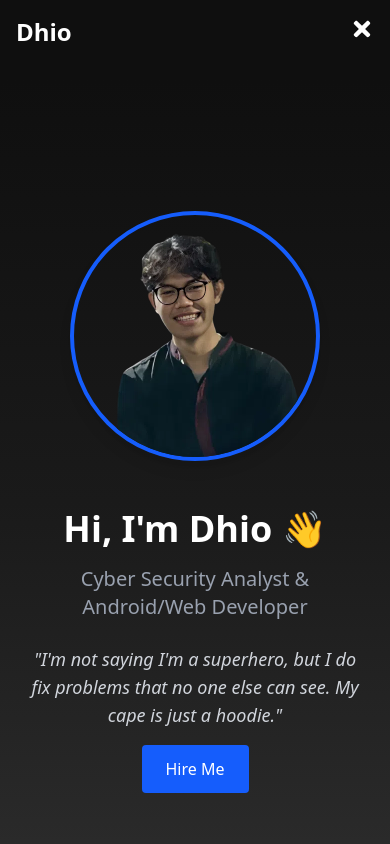
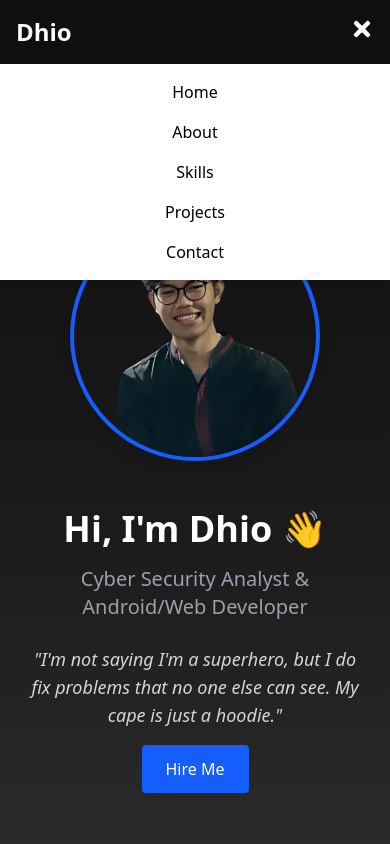
Before and after one commit to Faryuki/Profile-Portofolio-WEB, a Next.js app: page / in a window 390 px wide. Both pictures are taken after a click on the button "Toggle Menu". Shown: the top 844 px of the page. Built offline with nearby package versions, Linux system fonts and the light colour scheme.

Commit message:
Update Lastest

```diff
--- a/src/app/components/Navbar.tsx
+++ b/src/app/components/Navbar.tsx
@@ -2,6 +2,8 @@
 
 import { useEffect, useState } from 'react';
 import { FaBars, FaTimes } from 'react-icons/fa';
+
+const navLinks = ['Home', 'About', 'Skills', 'Projects', 'Contact'];
 
 export default function Navbar() {
   const [scrolled, setScrolled] = useState(false);
@@ -11,16 +13,13 @@ export default function Navbar() {
     const handleScroll = () => {
       setScrolled(window.scrollY > 50);
     };
-
     window.addEventListener('scroll', handleScroll);
     return () => window.removeEventListener('scroll', handleScroll);
   }, []);
 
-  const navLinks = ['Home', 'About', 'Skills', 'Projects', 'Contact'];
-
   return (
     <nav
-      className={`fixed top-0 left-0 right-0 z-50 transition-all duration-300 ${
+      className={`fixed top-0 left-0 w-full z-50 transition-all duration-300 ${
         scrolled ? 'bg-white shadow-md' : 'bg-transparent'
       }`}
     >
@@ -64,7 +63,24 @@ export default function Navbar() {
           </button>
         </div>
       </div>
+
+      {/* Mobile Menu Overlay */}
+      {menuOpen && (
+        <div className="md:hidden bg-white shadow-md">
+          <div className="px-4 py-4 flex flex-col space-y-4 text-center">
+            {navLinks.map((item) => (
+              <a
+                key={item}
+                href={`#${item.toLowerCase()}`}
+                onClick={() => setMenuOpen(false)}
+                className="text-black hover:text-blue-600 font-medium"
+              >
+                {item}
+              </a>
+            ))}
+          </div>
+        </div>
+      )}
     </nav>
-
   );
 }
--- a/src/app/globals.css
+++ b/src/app/globals.css
@@ -26,6 +26,7 @@
 
 html {
   scroll-behavior: smooth;
+  overflow-x: hidden;
 }
 
 body {
```
